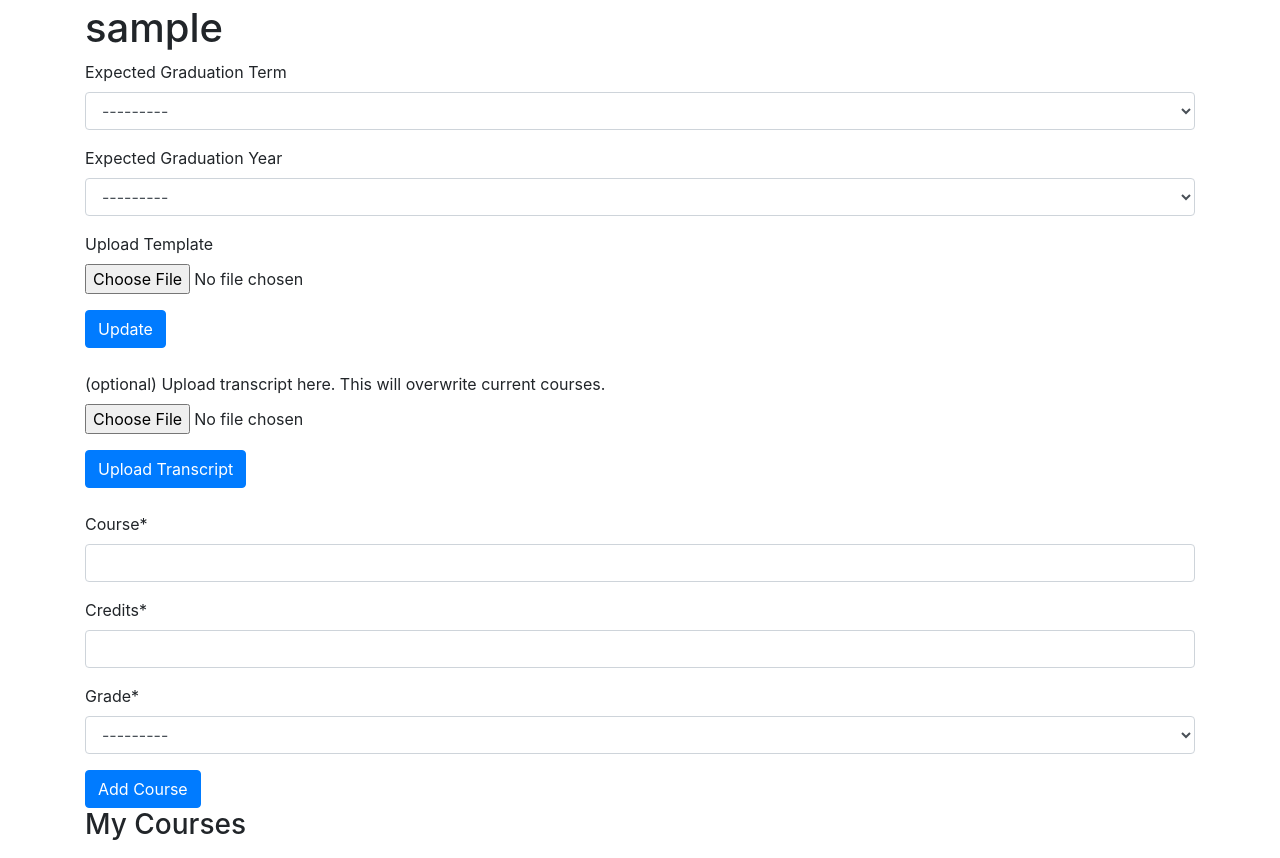
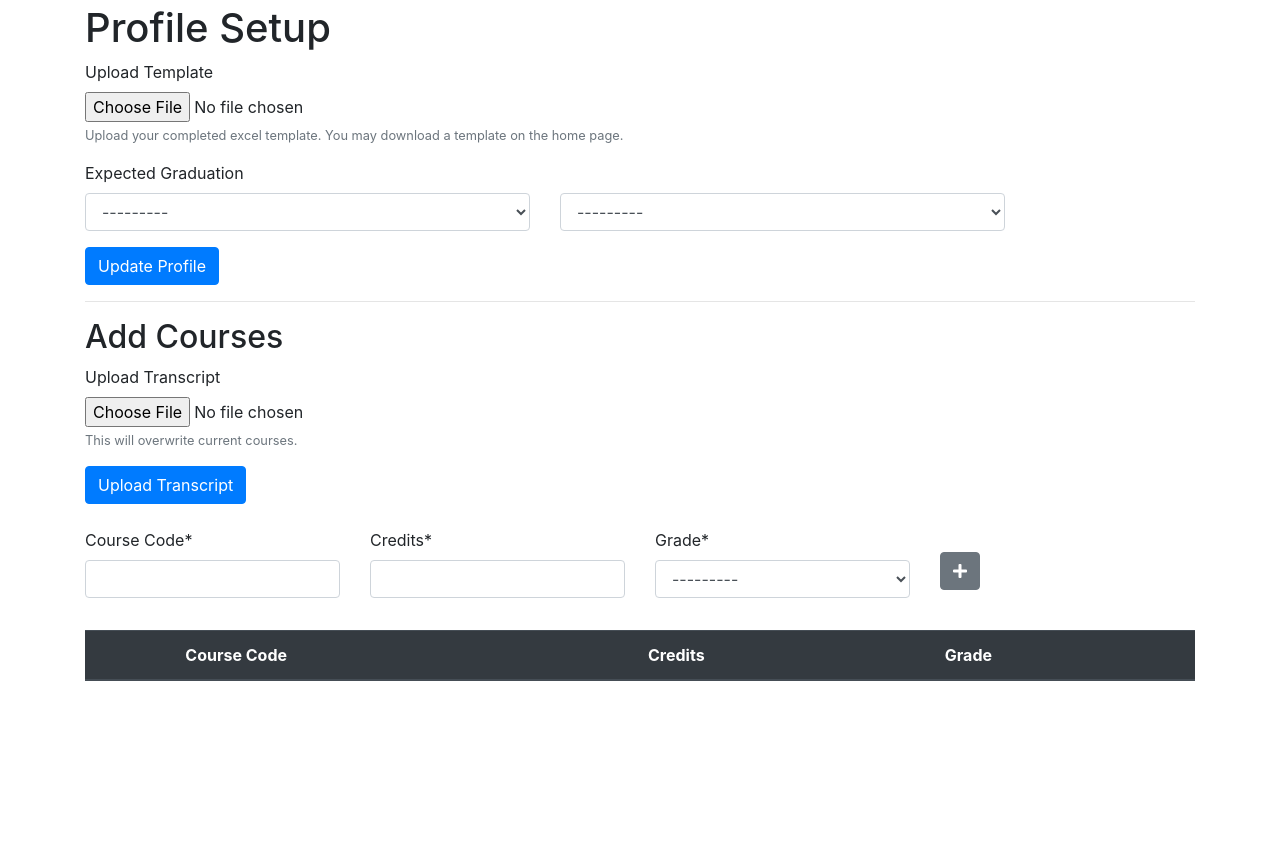
Before and after one commit to 347S24/347-final-project-team-17, a Django app: page /users/~update/ in a window 1280 px wide. Shown: the part 56-914 px from the top of the page. After the commit the page ends 737 px from the top, so only its background shows below. Run offline with Django 3.2, Linux system fonts and the light colour scheme; the visitor is signed in with stand-in values (Sample User, id 1); lists and menus that the app fills with data are empty; some libraries are stand-ins or nearby versions.

Commit message:
Create custom signup form, revamp profile editor, and outline models for curriculum

```diff
--- a/courseplanner/templates/users/user_form.html
+++ b/courseplanner/templates/users/user_form.html
@@ -1,18 +1,37 @@
 {% extends "base.html" %}
 {% load crispy_forms_tags %}
+{% load i18n %}
 
-{% block title %}{{ user.username }}{% endblock %}
+{% block title %}Edit Profile | {{ user.username }}{% endblock %}
 
 {% block content %}
-  <h1>{{ user.username }}</h1>
+  <h1>Profile Setup</h1>
 
   <form method="post" enctype="multipart/form-data">
     {% csrf_token %}
-    {{ update_form|crispy }}
-    <button type="submit" name="user_update_submit" class="btn btn-primary">Update</button>
+    <!-- {{ update_form|crispy }} -->
+
+    {{ update_form.file|as_crispy_field }}
+    <div class="fieldWrapper">
+      <label class="form-label">{% trans "Expected Graduation" %}</label>
+      <div class="form-group row">
+        <div class="col-sm-5">
+          {{ update_form.expected_grad_year.errors|as_crispy_errors }}
+          {{ update_form.expected_grad_year }}
+        </div>
+        <div class="col-sm-5">
+          {{ update_form.expected_grad_term.errors|as_crispy_errors }}
+          {{ update_form.expected_grad_term }}
+        </div>
+      </div>
+    </div>
+
+    <button type="submit" name="user_update_submit" class="btn btn-primary">Update Profile</button>
   </form>
 
-  <br>
+  <hr>
+
+  <h2>Add Courses</h2>
 
   <form method="post" enctype="multipart/form-data">
     {% csrf_token %}
@@ -24,8 +43,26 @@
 
   <form method="post" enctype="multipart/form-data">
     {% csrf_token %}
-  {{ course_form|crispy }}
-  <button type="submit" name="course_input_submit" class="btn btn-primary">Add Course</button>
+    <!-- {{ course_form|crispy }} -->
+    <div class="fieldWrapper">
+        <div class="form-group row">
+        <div class="col-sm">
+          {{ course_form.code|as_crispy_field }}
+        </div>
+        <div class="col-sm">
+          {{ course_form.credits|as_crispy_field }}
+        </div>
+        <div class="col-sm">
+          {{ course_form.grade|as_crispy_field }}
+        </div>
+        <div class="col-sm">
+          <br id="pseudo-label">
+          <div>
+            <button aria-label="add course" type="submit" name="course_input_submit" class="btn btn-secondary"><i class="fas fa-solid fa-plus"></i></button>
+          </div>
+        </div>
+      </div>
+    </div>
   </form>
 
   <style>
@@ -39,21 +76,39 @@
     .remove-course-btn:hover {
       color: darkred;
     }
+
+    #pseudo-label {
+      margin-bottom: .5rem;
+    }
   </style>
 
-<h3>My Courses</h3>
-<ul>
+<table class="table table-striped ">
+  <thead class="thead-dark">
+    <tr>
+      <th scope="col"></th>
+      <th scope="col">Course Code</th>
+      <th scope="col">Credits</th>
+      <th scope="col">Grade</th>
+    </tr>
+  </thead>
+  <tbody>
     {% for course in user_courses %}
-    <li>{{ course.code }} - {{ course.credits }} Credits - Grade: {{ course.grade }}
+      <tr>
+        <th scope="row">
           <form method="post" style="display:inline;">
             {% csrf_token %}
             <input type="hidden" name="course_id" value="{{ course.id }}">
-        <button type="submit" name="remove_course_submit" class="remove-course-btn">
-          <i class="fas fa-times"></i>
+            <button aria-label="remove course" type="submit" name="remove_course_submit" class="remove-course-btn">
+              <i class="fas fa-trash-alt"></i>
             </button>
           </form>
-    </li>
+        </th>
+        <td>{{ course.code }}</td>
+        <td>{{ course.credits }}</td>
+        <td>{{ course.grade }}</td>
+      </tr>
     {% endfor %}
-</ul>
+  </tbody>
+</table>
 
 {% endblock %}
--- a/courseplanner/users/forms.py
+++ b/courseplanner/users/forms.py
@@ -3,6 +3,7 @@ from django.contrib.auth import get_user_model, forms
 from django.core.exceptions import ValidationError
 from django.utils.translation import gettext_lazy as _
 from django.core.validators import FileExtensionValidator
+from allauth.account.forms import SignupForm
 from .models import Term, UserCourse
 from ..utils.utils import get_graduation_years
 
@@ -12,13 +13,13 @@ User = get_user_model()
 
 class UserChangeForm(forms.UserChangeForm):
 
-    expectedGraduationYear = form.TypedChoiceField(
+    expected_grad_year = form.TypedChoiceField(
         coerce=int,
         choices=get_graduation_years(),
         empty_value=None
     )
 
-    expectedGraduationTerm = form.ChoiceField(choices=Term.choices)
+    expected_grad_term = form.ChoiceField(choices=Term.choices)
 
     class Meta(forms.UserChangeForm.Meta):
         model = User
@@ -26,18 +27,18 @@ class UserChangeForm(forms.UserChangeForm):
 
     def __init__(self, *args, **kwargs):
         super(UserChangeForm, self).__init__(*args, **kwargs)
-        self.fields['expectedGraduationYear'].choices = get_graduation_years()
+        self.fields['expected_grad_year'].choices = get_graduation_years()
 
 
 class UserCreationForm(forms.UserCreationForm):
 
-    expectedGraduationYear = form.TypedChoiceField(
+    expected_grad_year = form.TypedChoiceField(
         coerce=int,
         choices=get_graduation_years(),
         empty_value=None
     )
 
-    expectedGraduationTerm = form.ChoiceField(choices=Term.choices)
+    expected_grad_term = form.ChoiceField(choices=Term.choices)
 
     error_message = forms.UserCreationForm.error_messages.update(
         {
@@ -49,11 +50,11 @@ class UserCreationForm(forms.UserCreationForm):
 
     class Meta(forms.UserCreationForm.Meta):
         model = User
-        fields = ('username', 'expectedGraduationYear', 'expectedGraduationTerm')  # Include the fields you want on the signup form
+        fields = ('username', 'expected_grad_year', 'expected_grad_term')  # Include the fields you want on the signup form
 
     def __init__(self, *args, **kwargs):
         super(UserCreationForm, self).__init__(*args, **kwargs)
-        self.fields['expectedGraduationYear'].choices = get_graduation_years()
+        self.fields['expected_grad_year'].choices = get_graduation_years()
 
     def clean_username(self):
         username = self.cleaned_data["username"]
@@ -70,17 +71,18 @@ class UserCreationForm(forms.UserCreationForm):
 class UserUpdateForm(form.ModelForm):
     class Meta:
         model = User
-        fields = ['expectedGraduationTerm', 'expectedGraduationYear', 'file']
+        fields = ['expected_grad_term', 'expected_grad_year', 'file']
         labels = {
-            'expectedGraduationTerm' : 'Expected Graduation Term',
-            'expectedGraduationYear' : 'Expected Graduation Year',
             'file' : 'Upload Template'
         }
 
 class TranscriptUploadForm(form.Form):
-    transcript = form.FileField(label='(optional) Upload transcript here. This will overwrite current courses.',
-                                validators=[FileExtensionValidator(allowed_extensions=["pdf"])],
-                                required=False)
+    transcript = form.FileField(
+        label='Upload Transcript',
+        validators=[FileExtensionValidator(allowed_extensions=["pdf"])],
+        required=False,
+        help_text="This will overwrite current courses."
+    )
 
 
 class CourseInputForm(form.ModelForm):
@@ -88,7 +90,33 @@ class CourseInputForm(form.ModelForm):
             model = UserCourse
             fields = ['code', 'credits', 'grade']
             labels = {
-                'code': 'Course',
+                'code': 'Course Code',
                 'credits': 'Credits',
                 'grade': 'Grade',
             }
+
+class CustomSignupForm(SignupForm):
+    POSSIBLE_YEARS = get_graduation_years()
+    expected_grad_year = form.ChoiceField(
+        choices=[('', 'Select Year')] + POSSIBLE_YEARS,
+        required=True,
+    )
+    expected_grad_term = form.ChoiceField(choices=[('', 'Select Term')] + Term.choices)
+
+    def clean_expected_grad_year(self):
+        value = self.cleaned_data.get('expected_grad_year')
+        if value == '':
+            return None  # Skip validation for blank value
+        return value
+
+    def clean_expected_grad_term(self):
+        value = self.cleaned_data.get('expected_grad_term')
+        if value == '':
+            return None  # Skip validation for blank value
+        return value
+
+    def save(self, request):
+        user = super(CustomSignupForm, self).save(request)
+        user.expected_grad_year = self.cleaned_data['expected_grad_year']
+        user.save()
+        return user
--- a/courseplanner/users/models.py
+++ b/courseplanner/users/models.py
@@ -29,28 +29,20 @@ class Grade(models.TextChoices):
     WITHDRAWFAIL = 'WF', _('Withdraw Fail')
     WITHDRAWPASS = 'WP', _('Withdraw Pass')
 
+# The degree requirements consist of
+# 1) General Education
+# 2) Quantitative Requirements
+# 3) Major (Curriculum) Requirements
+# 4) University Elective Requirements (meet 120 credits)
 class User(AbstractUser):
 
-    name = models.CharField(
-        _("Name of User"), blank=True, max_length=255
-    )
-    # GradYear
-    POSSIBLE_YEARS = get_graduation_years()
-    expectedGraduationYear = models.IntegerField(
-        choices=POSSIBLE_YEARS,
-        null=True,
-        blank=True,)
-    # GradTerm
-    expectedGraduationTerm = models.CharField(
-        max_length=6,
-        choices=Term.choices,
-        null=True,
-        blank=True,
-    )
+    name = models.CharField(_("Name of User"), blank=True, max_length=255) # redundant field
+    GRAD_YEARS = get_graduation_years()
+    expected_grad_year = models.IntegerField(choices=GRAD_YEARS, null=True)
+    expected_grad_term = models.CharField(choices=Term.choices, null=True, max_length=6)
 
-    file = models.FileField(upload_to='excel_files/', blank=True, null=True)
-
-
+    file = models.FileField(upload_to='excel_files/', blank=True, null=True,
+                            help_text="Upload your completed excel template. You may download a template on the home page.")
 
     def get_absolute_url(self):
         return reverse(
@@ -65,3 +57,39 @@ class UserCourse(models.Model):
 
     def __str__(self):
         return f'({self.credits}) {self.code} - {self.grade}'
+
+class CourseTerm(models.Model):
+    TERM_CHOICES = Term.choices
+
+    name = models.CharField(max_length=20, choices=TERM_CHOICES, unique=True)
+
+    def __str__(self):
+        return self.name
+
+class Course(models.Model):
+    code = models.CharField(max_length=10, unique=True, verbose_name=_('Course Code'))
+    name = models.CharField(max_length=40)
+    description = models.TextField()
+    credits = models.PositiveIntegerField()
+    offered = models.ManyToManyField(CourseTerm)
+    prerequisites = models.ManyToManyField('self', related_name="prereqs", symmetrical=False, blank=True)
+    corequisites = models.ManyToManyField('self', related_name="coreqs", symmetrical=False, blank=True)
+
+
+    def __str__(self):
+        return f'{self.code}'
+
+class Curriculum(models.Model):
+    PROGRAM_TYPES = [
+        ('MAJ', 'Major'),
+        ('MIN', 'Minor'),
+        ('CERT', 'Certificate'),
+        ('TRCK', 'Interest Track'),
+    ]
+
+    name = models.CharField(max_length=40)
+    required_courses = models.ManyToManyField(Course)
+    program_type = models.CharField(max_length=4, choices=PROGRAM_TYPES, default='MAJ')
+
+    def __str__(self):
+        return self.name
```
Also changed, not shown: config/settings/base.py (+4 -5 lines), courseplanner/templates/account/signup.html (+23 -4 lines), courseplanner/templates/users/user_detail.html (+19 -7 lines), courseplanner/users/admin.py (+29 -4 lines). Lines whose indentation alone changed are shown as unchanged.
